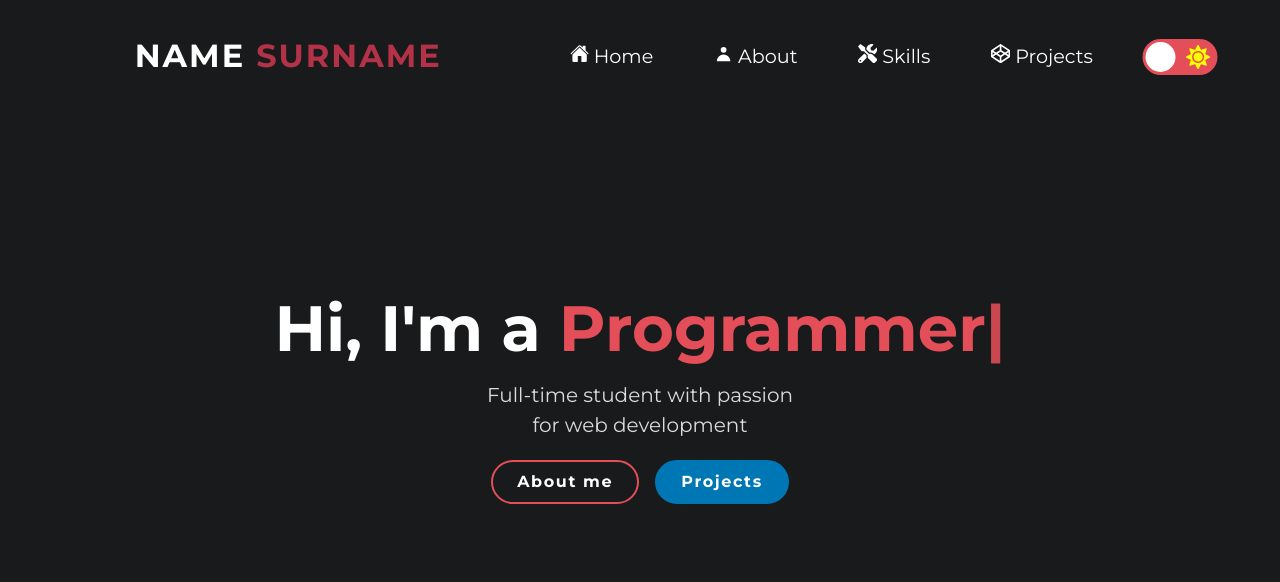
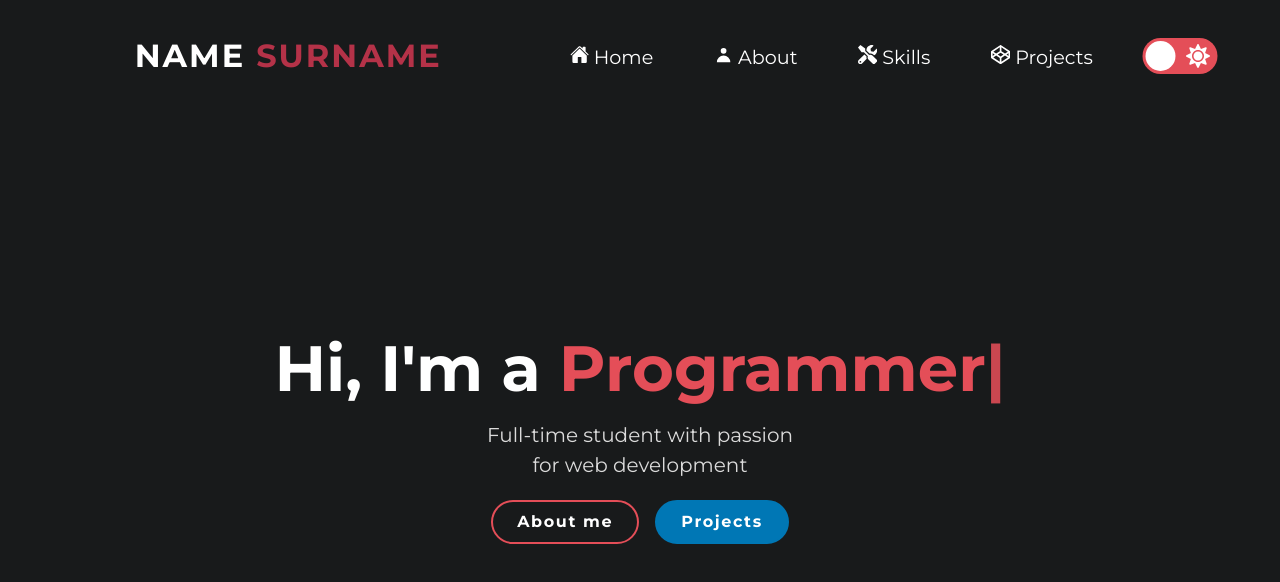
Before and after one commit to tanselbay1/portfolio, a React (Create React App) app: page / in a window 1280 px wide. Shown: the top 582 px of the page. Built offline with nearby package versions, Linux system fonts and the light colour scheme.

Commit message:
Fix and issue with path resolving Remove an unnecessary npm package

```diff
--- a/package.json
+++ b/package.json
@@ -8,7 +8,6 @@
         "@testing-library/react": "^13.4.0",
         "@testing-library/user-event": "^13.5.0",
         "framer-motion": "^7.6.7",
-        "prop-types": "^15.8.1",
         "react": "^18.2.0",
         "react-dom": "^18.2.0",
         "react-icons": "^4.3.1",
--- a/src/App.js
+++ b/src/App.js
@@ -1,5 +1,5 @@
-import 'assets/styles.scss';
-import { Header, Hero } from 'components';
+import './assets/styles.scss';
+import { Header, Hero } from './components';
 
 function App() {
     return (
--- a/src/assets/style-components/_hero.scss
+++ b/src/assets/style-components/_hero.scss
@@ -2,7 +2,7 @@
 @use './variables' as *;
 
 .hero-container {
-    min-height: 100vh;
+    min-height: 110vh;
     padding: 0 1rem 0 1rem;
 
     display: flex;
--- a/src/assets/style-components/header/_header.scss
+++ b/src/assets/style-components/header/_header.scss
@@ -69,7 +69,7 @@
 .scrolling {
     @include medium {
         transition: 1s all;
-        background-color: var(--red);
-        opacity: 0.8;
+        background-color: var(--dark-red);
+        backdrop-filter: blur(8px);
     }
 }
--- a/src/assets/style-components/header/_nav-menu.scss
+++ b/src/assets/style-components/header/_nav-menu.scss
@@ -3,7 +3,7 @@
 
 .nav-menu {
     @include flex(column, flex-end, center);
-    position: absolute;
+    position: fixed;
     //  width: 100%;
     right: 0;
     margin-top: 4.6rem;
--- a/src/components/Hero.js
+++ b/src/components/Hero.js
@@ -3,7 +3,7 @@ import {
     createTypedInstance,
     destroyTypedInstance,
     TYPED_HERO_OPTIONS,
-} from 'library/typed';
+} from '../library/typed';
 
 export function Hero() {
     const typedElement = useRef(null);
--- a/src/components/ThemeToggle.js
+++ b/src/components/ThemeToggle.js
@@ -1,3 +1,5 @@
+import { FaMoon, FaSun } from 'react-icons/fa';
+
 export default function ThemeToggle({ toggle }) {
     const handleToggle = () => toggle();
 
@@ -10,8 +12,10 @@ export default function ThemeToggle({ toggle }) {
                 onClick={handleToggle}
             />
             <label htmlFor="checkbox" className="label">
-                <i className="fas fa-moon" />
-                <i className="fas fa-sun" />
+                <FaMoon />
+                <FaSun />
+                {/* <i className="fas fa-moon" /> */}
+                {/* <i className="fas fa-sun" /> */}
                 <div className="ball" />
             </label>
         </div>
--- a/src/components/header/Header.js
+++ b/src/components/header/Header.js
@@ -5,7 +5,7 @@ import { MdClose } from 'react-icons/md';
 import { FiMenu } from 'react-icons/fi';
 
 import { motion } from 'framer-motion';
-import useWindowSize from 'hooks/useWindowSize';
+import useWindowSize from '../../hooks/useWindowSize';
 import NavMenu from './NavMenu';
 
 export function Header() {
@@ -48,7 +48,7 @@ export function Header() {
         return () => {
             window.removeEventListener('scroll', handleScroll);
         };
-    });
+    }, []);
 
     return (
         <header>
--- a/src/components/index.js
+++ b/src/components/index.js
@@ -1,2 +1,3 @@
 export * from './header/Header';
 export * from './Hero';
+export * from '../library/typed';
```
Also changed, not shown: 1 other file (tests, documents, lock files or other folders).
